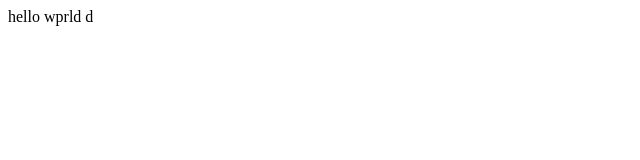
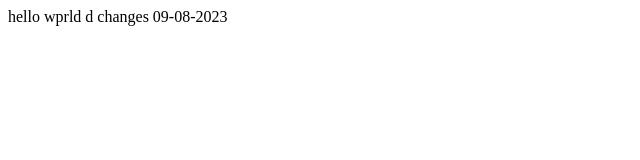
Before and after one commit to minkodmitry/pulse, a website: page src/index.html in a window 1280 px wide. Shown: the whole page, without its empty margins (0-640 px from the left). Drawn offline with Linux system fonts and the light colour scheme.

Commit message:
Update index.html

```diff
--- a/src/index.html
+++ b/src/index.html
@@ -8,5 +8,6 @@
 </head>
 <body>
     hello wprld d
+    changes 09-08-2023
 </body>
 </html>
```
